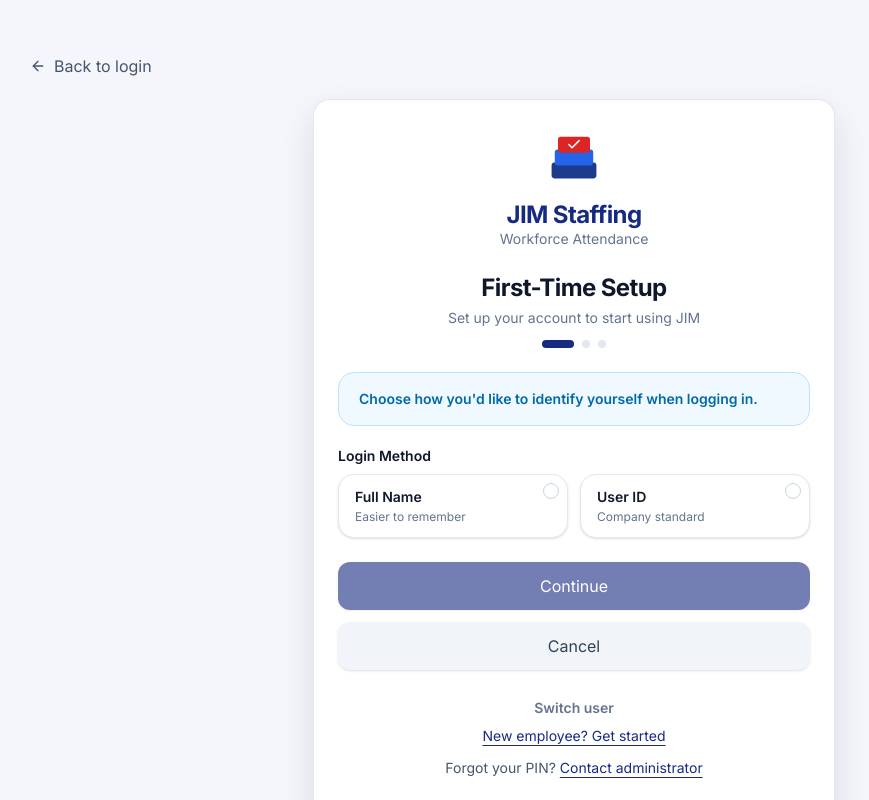
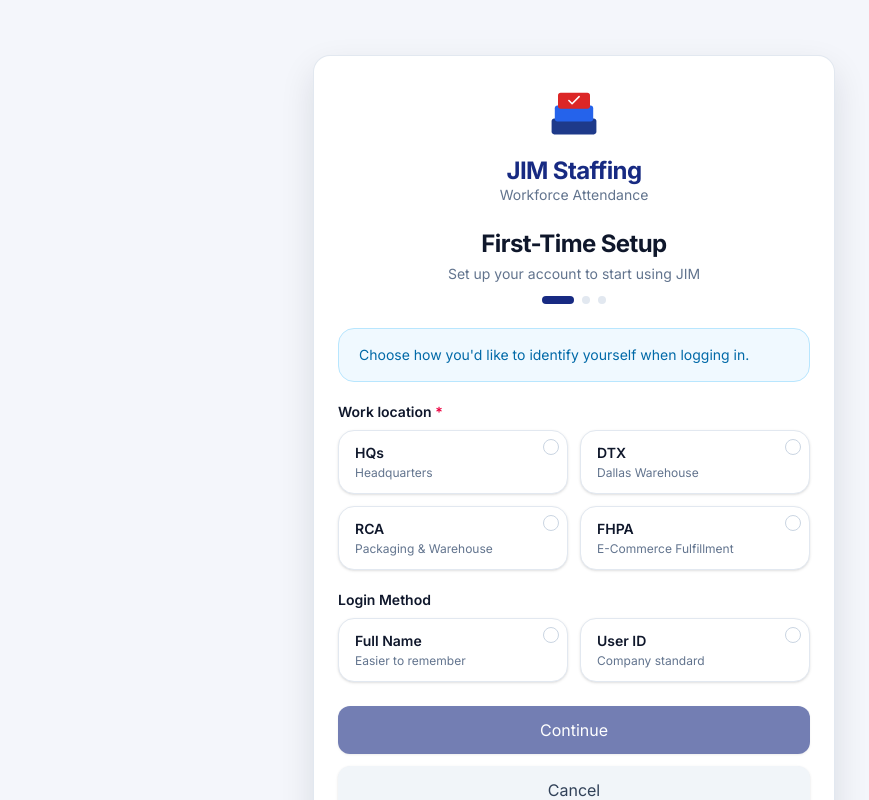
Before and after one commit to LoHiDi-Dev/jim-staffing-dev, a React (Vite) app: page /login/setup in a window 1280 px wide. Shown: the top 800 px of the page, without its empty margins (66-935 px from the left). Built offline with nearby package versions, Linux system fonts and the light colour scheme; no server answers.

Commit message:
Auth: wire setup prefill and clear selection state
- Stop persisting login method/location; require /login/setup to supply prefill
- Clear selections when switching between new employee and current employee

```diff
--- a/src/staffing/pages/auth/LoginPageV2.tsx
+++ b/src/staffing/pages/auth/LoginPageV2.tsx
@@ -13,10 +13,6 @@ import { BrandMark } from '../../../components/BrandMark'
 import {
   AUTH_LOCATIONS,
   AUTH_STORAGE_KEYS,
-  loadLastLocation,
-  loadLoginPreference,
-  saveLastLocation,
-  saveLoginPreference,
   type AuthLocationCode,
   type AuthLoginPreference,
 } from './authKeys'
@@ -41,9 +37,16 @@ export function LoginPageV2(props: { onAuthed: (u: ServerUser) => void }) {
   const wasLocked = new URLSearchParams(loc.search).get('locked') === '1'
   const apiNotConfigured = !API_BASE_URL
 
+  type SetupPrefill = {
+    method: AuthLoginPreference
+    locationCode: AuthLocationCode
+    fullName?: string
+    userId?: string
+  }
+
   const [sharedDevice, setSharedDevice] = useState(false)
-  const [pref, setPref] = useState<AuthLoginPreference | null>(() => loadLoginPreference())
-  const [locationCode, setLocationCode] = useState<AuthLocationCode>(() => loadLastLocation() ?? 'DTX')
+  const [pref, setPref] = useState<AuthLoginPreference | null>(null)
+  const [locationCode, setLocationCode] = useState<AuthLocationCode | null>(null)
   const [locationOpen, setLocationOpen] = useState(false)
 
   // Identity fields
@@ -56,36 +59,86 @@ export function LoginPageV2(props: { onAuthed: (u: ServerUser) => void }) {
   const [formError, setFormError] = useState('')
 
   const pinRef = useRef<HTMLInputElement | null>(null)
+  const appliedPrefillRef = useRef(false)
+  const prevModeRef = useRef(mode)
 
+  // Rule: all users / new devices start at /login/setup. Redirect /login → /login/setup unless they came from setup (have setupPrefill).
   useEffect(() => {
-    // If no preference is stored, send the user through /login/setup once per device.
+    const setupPrefill = (loc.state as { setupPrefill?: SetupPrefill } | null)?.setupPrefill
     if (mode === 'newEmployee') return
-    if (!pref) nav('/login/setup', { replace: true })
-  }, [mode, nav, pref])
 
-  const effectivePref: AuthLoginPreference = mode === 'newEmployee' ? 'USER_ID' : (pref ?? 'USER_ID')
-  const selectedLocation = AUTH_LOCATIONS.find((l) => l.code === locationCode) ?? AUTH_LOCATIONS[1]!
+    if (setupPrefill && !appliedPrefillRef.current) {
+      appliedPrefillRef.current = true
+      setPref(setupPrefill.method)
+      setLocationCode(setupPrefill.locationCode)
+      if (setupPrefill.method === 'USER_ID') setUserId(setupPrefill.userId ?? '')
+      else setFullName(setupPrefill.fullName ?? '')
+      setPin('')
+      setFormError('')
+      // Clear navigation state after prefill is applied (prevents persistence on refresh/back).
+      nav(loc.pathname + loc.search, { replace: true, state: {} })
+      return
+    }
+
+    if (!setupPrefill && !appliedPrefillRef.current) {
+      nav('/login/setup', { replace: true })
+    }
+  }, [loc.pathname, loc.search, loc.state, mode, nav])
+
+  // When switching from new employee → current employee, clear all selections.
+  useEffect(() => {
+    const prev = prevModeRef.current
+    prevModeRef.current = mode
+    if (prev === 'newEmployee' && mode === 'normal') {
+      setLocationCode(null)
+      setLocationOpen(false)
+      setPref(null)
+      setFullName('')
+      setUserId('')
+      setPin('')
+      setFormError('')
+      appliedPrefillRef.current = false
+    }
+  }, [mode])
+
+  // When landing on /login?mode=newEmployee (from any page), clear all selections so the new user makes their own choices.
+  useEffect(() => {
+    if (mode !== 'newEmployee') return
+    setLocationCode(null)
+    setLocationOpen(false)
+    setPref(null)
+    setFullName('')
+    setUserId('')
+    setPin('')
+    setFormError('')
+    appliedPrefillRef.current = false
+  }, [mode])
+
+  const effectivePref: AuthLoginPreference | null = mode === 'newEmployee' ? 'USER_ID' : pref
+  const selectedLocation = locationCode != null ? AUTH_LOCATIONS.find((l) => l.code === locationCode) ?? null : null
 
   const setPreference = (next: AuthLoginPreference) => {
     setPref(next)
-    // Default to local storage unless the user explicitly chose shared device.
-    saveLoginPreference(next, sharedDevice ? 'session' : 'local')
   }
 
   const setLocation = (next: AuthLocationCode) => {
     setLocationCode(next)
-    saveLastLocation(next, sharedDevice ? 'session' : 'local')
     setLocationOpen(false)
   }
 
-  const identityOk = effectivePref === 'FULL_NAME' ? Boolean(fullName.trim()) : Boolean(userId.trim())
+  const identityOk =
+    effectivePref === 'FULL_NAME'
+      ? Boolean(fullName.trim())
+      : effectivePref === 'USER_ID'
+        ? Boolean(userId.trim())
+        : false
   const pinOk = pin.trim().length === 4
-  const canSubmit = Boolean(identityOk && pinOk && !busy && !apiNotConfigured)
+  const canSubmit = Boolean(locationCode != null && identityOk && pinOk && !busy && !apiNotConfigured)
 
   const submitLabel = mode === 'newEmployee' ? 'Continue' : 'Log In'
 
   const doSubmit = () => {
-    if (!canSubmit) return
+    if (!canSubmit || !effectivePref || !selectedLocation) return
     void (async () => {
       setFormError('')
       setBusy(true)
@@ -177,7 +230,7 @@ export function LoginPageV2(props: { onAuthed: (u: ServerUser) => void }) {
                 </button>
               </div>
               <div className="rounded-2xl border border-slate-200 bg-white px-4 py-3 text-sm font-semibold text-slate-900">
-                {selectedLocation.label}
+                {selectedLocation?.label ?? 'Select work location'}
               </div>
               {locationOpen ? (
                 <SelectTileGroup
@@ -194,7 +247,9 @@ export function LoginPageV2(props: { onAuthed: (u: ServerUser) => void }) {
             </div>
 
             {/* Identity + switch link */}
-            {effectivePref === 'USER_ID' ? (
+            {effectivePref == null ? (
+              <AlertBanner tone="info" title="Complete first-time setup to choose your sign-in method." />
+            ) : effectivePref === 'USER_ID' ? (
               <div className="space-y-2">
                 <div className="text-sm font-semibold text-slate-900">User ID</div>
                 <TextInput value={userId} onChange={(e) => setUserId(e.target.value)} placeholder="Enter your user ID" />
@@ -252,10 +307,6 @@ export function LoginPageV2(props: { onAuthed: (u: ServerUser) => void }) {
                 onChange={(e) => {
                   const next = e.target.checked
                   setSharedDevice(next)
-                  // Move preference/location to the correct storage.
-                  const storage = next ? 'session' : 'local'
-                  if (pref) saveLoginPreference(pref, storage)
-                  saveLastLocation(locationCode, storage)
                 }}
                 aria-label="This is a shared device"
               />
@@ -274,17 +325,31 @@ export function LoginPageV2(props: { onAuthed: (u: ServerUser) => void }) {
               {busy ? 'Signing in…' : submitLabel}
             </PrimaryButton>
 
-            <div className="pt-2 text-center text-sm text-slate-600">
+            <div className="border-t border-slate-200 pt-4 text-center text-sm text-slate-600">
               <div className="font-semibold text-slate-500">Switch user</div>
-              <div className="mt-2">
-                <button
-                  type="button"
-                  className={`${ui.focusRing} text-sm font-semibold text-[color:var(--brand-primary)] underline underline-offset-4`}
-                  onClick={() => nav('/login?mode=newEmployee', { replace: true })}
-                >
-                  First time here? Get started
-                </button>
-              </div>
+              {mode !== 'newEmployee' ? (
+                <div className="mt-2 text-sm">
+                  New employee?{' '}
+                  <button
+                    type="button"
+                    className={`${ui.focusRing} font-semibold text-[color:var(--brand-primary)] underline underline-offset-4`}
+                    onClick={() => nav('/login?mode=newEmployee', { replace: true, state: {} })}
+                  >
+                    Get started
+                  </button>
+                </div>
+              ) : (
+                <div className="mt-2 text-sm">
+                  Current employee?{' '}
+                  <button
+                    type="button"
+                    className={`${ui.focusRing} font-semibold text-[color:var(--brand-primary)] underline underline-offset-4`}
+                    onClick={() => nav('/login', { replace: true, state: {} })}
+                  >
+                    Log in
+                  </button>
+                </div>
+              )}
               <div className="mt-3 text-sm">
                 Forgot your PIN?{' '}
                 <button type="button" className={`${ui.focusRing} font-semibold text-[color:var(--brand-primary)] underline underline-offset-4`}>
@@ -293,8 +358,12 @@ export function LoginPageV2(props: { onAuthed: (u: ServerUser) => void }) {
               </div>
             </div>
 
-            <div className="pt-2 text-center text-[11px] leading-5 text-slate-500">
-              Access is managed by the administrator. Only authorized users may access JIM. If you don’t have credentials, please request access.
+            <div className="border-t border-slate-200 pt-4 text-center text-[11px] leading-5 text-slate-500">
+              Access is managed by the administrator.
+              <br />
+              Only authorized users may access JIM.
+              <br />
+              If you don't have credentials, please request access.
             </div>
           </div>
         </div>
--- a/src/staffing/pages/auth/LoginSetupPage.tsx
+++ b/src/staffing/pages/auth/LoginSetupPage.tsx
@@ -1,55 +1,33 @@
-import { ArrowLeft } from 'lucide-react'
-import { useEffect, useMemo, useState } from 'react'
-import { useLocation, useNavigate } from 'react-router-dom'
+import { useState } from 'react'
+import { useNavigate } from 'react-router-dom'
 import { AlertBanner } from '../../../components/ui/AlertBanner'
 import { PrimaryButton, SecondaryButton } from '../../../components/ui/Button'
 import { SelectTileGroup } from '../../../components/ui/SelectTileGroup'
 import { TextInput } from '../../../components/ui/Fields'
 import { BrandMark } from '../../../components/BrandMark'
 import { ui } from '../../../components/ui/tokens'
-import { AUTH_STORAGE_KEYS, loadLoginPreference, saveLoginPreference, type AuthLoginPreference } from './authKeys'
+import { AUTH_LOCATIONS, AUTH_STORAGE_KEYS, type AuthLocationCode, type AuthLoginPreference } from './authKeys'
 
 export function LoginSetupPage() {
   const nav = useNavigate()
-  const loc = useLocation()
-  const qs = useMemo(() => new URLSearchParams(loc.search), [loc.search])
-  const force = qs.get('force') === '1'
-  const next = qs.get('next')
 
   const [method, setMethod] = useState<AuthLoginPreference | null>(null)
+  const [locationCode, setLocationCode] = useState<AuthLocationCode | null>(null)
   const [firstName, setFirstName] = useState('')
   const [lastName, setLastName] = useState('')
-
-  useEffect(() => {
-    if (force) return
-    const existing = loadLoginPreference()
-    if (existing) {
-      // Auto-forward when preference already exists (device/browser remembered).
-      nav('/login', { replace: true })
-    }
-  }, [force, nav])
+  const [userId, setUserId] = useState('')
 
   const canContinue =
-    method === 'USER_ID'
-      ? true
+    locationCode !== null &&
+    (method === 'USER_ID'
+      ? Boolean(userId.trim())
       : method === 'FULL_NAME'
         ? Boolean(firstName.trim() && lastName.trim())
-        : false
+        : false)
 
   return (
       <div className="min-h-screen bg-[#f4f6fb]">
-        <div className="px-4 pt-5 sm:px-6 sm:pt-6">
-          <button
-            type="button"
-            className={`${ui.focusRing} inline-flex items-center gap-2 rounded-xl px-2 py-1.5 text-sm font-semibold text-slate-600 hover:text-slate-900`}
-            onClick={() => nav('/login', { replace: true })}
-          >
-            <ArrowLeft className="h-4 w-4" aria-hidden="true" />
-            Back to login
-          </button>
-        </div>
-
-        <div className="flex items-start justify-center px-4 pb-8 pt-4 sm:px-6">
+        <div className="flex items-start justify-center px-4 pb-8 pt-6 sm:px-6 sm:pt-8">
           <div className="w-full max-w-[520px] rounded-2xl bg-white px-6 py-6 shadow-[0_14px_35px_rgba(15,23,42,0.12)] ring-1 ring-slate-200">
             <div className="flex w-full flex-col items-center text-center">
               <BrandMark size="lg" subtitle="Workforce Attendance" wrapTitle wrapSubtitle className="w-full flex-col" />
@@ -68,8 +46,28 @@ export function LoginSetupPage() {
             <div className="mt-6 space-y-5">
               <AlertBanner
                 tone="info"
-                title="Choose how you'd like to identify yourself when logging in."
+                title={<span className="whitespace-nowrap">Choose how you'd like to identify yourself when logging in.</span>}
               />
+
+              <div className="space-y-2">
+                <div className="text-sm font-semibold text-slate-900">
+                  Work location <span className="text-rose-600">*</span>
+                </div>
+                <SelectTileGroup
+                  ariaLabel="Work location (required)"
+                  columns={2}
+                  value={locationCode ?? null}
+                  onChange={(v) => {
+                    const next = v as AuthLocationCode
+                    if (next === 'HQs' || next === 'DTX' || next === 'RCA' || next === 'FHPA') setLocationCode(next)
+                  }}
+                  options={AUTH_LOCATIONS.map((l) => ({
+                    value: l.code,
+                    label: l.code,
+                    sublabel: l.label.includes(' — ') ? l.label.split(' — ')[1]!.trim() : '',
+                  }))}
+                />
+              </div>
 
               <div className="space-y-2">
                 <div className="text-sm font-semibold text-slate-900">Login Method</div>
@@ -104,37 +102,49 @@ export function LoginSetupPage() {
                 </div>
               ) : null}
 
+              {method === 'USER_ID' ? (
+                <div className="space-y-1.5">
+                  <div className="text-sm font-semibold text-slate-900">
+                    User ID <span className="text-rose-600">*</span>
+                  </div>
+                  <TextInput value={userId} onChange={(e) => setUserId(e.target.value)} placeholder="Enter your user ID" />
+                </div>
+              ) : null}
+
               <div className="pt-1 space-y-3">
                 <PrimaryButton
                   type="button"
                   className="h-12 w-full justify-center text-base"
                   disabled={!canContinue}
                   onClick={() => {
-                    if (!method) return
-                    saveLoginPreference(method, 'local')
+                    if (!locationCode || !method) return
                     try {
                       // Clear any stale provisioned user id from earlier sessions.
                       sessionStorage.removeItem(AUTH_STORAGE_KEYS.provisionedUserId)
                     } catch {
                       // ignore
                     }
-                    nav(next === 'dashboard' ? '/clock-station' : '/login', { replace: true })
+                    const setupPrefill =
+                      method === 'FULL_NAME'
+                        ? { method: 'FULL_NAME' as const, fullName: `${firstName.trim()} ${lastName.trim()}`.trim(), userId: undefined, locationCode }
+                        : { method: 'USER_ID' as const, fullName: undefined, userId: userId.trim(), locationCode }
+                    nav('/login', { replace: true, state: { setupPrefill } })
                   }}
                 >
                   Continue
                 </PrimaryButton>
 
-                <SecondaryButton type="button" className="h-12 w-full justify-center text-base" onClick={() => nav('/login', { replace: true })}>
+                <SecondaryButton type="button" className="h-12 w-full justify-center text-base" onClick={() => nav('/', { replace: true })}>
                   Cancel
                 </SecondaryButton>
               </div>
 
-              <div className="pt-2 text-center text-sm text-slate-600">
+              <div className="border-t border-slate-200 pt-4 text-center text-sm text-slate-600">
                 <div className="font-semibold text-slate-500">Switch user</div>
                 <button
                   type="button"
                   className={`${ui.focusRing} mt-2 text-sm font-semibold text-[color:var(--brand-primary)] underline underline-offset-4`}
-                  onClick={() => nav('/login/setup?force=1', { replace: true })}
+                  onClick={() => nav('/login?mode=newEmployee', { replace: true, state: {} })}
                 >
                   New employee? Get started
                 </button>
@@ -146,8 +156,12 @@ export function LoginSetupPage() {
                 </div>
               </div>
 
-              <div className="pt-2 text-center text-[11px] leading-5 text-slate-500">
-                Access is managed by the administrator. Only authorized users may access JIM. If you don’t have credentials, please request access.
+              <div className="border-t border-slate-200 pt-4 text-center text-[11px] leading-5 text-slate-500">
+                Access is managed by the administrator.
+                <br />
+                Only authorized users may access JIM.
+                <br />
+                If you don't have credentials, please request access.
               </div>
             </div>
           </div>
```
